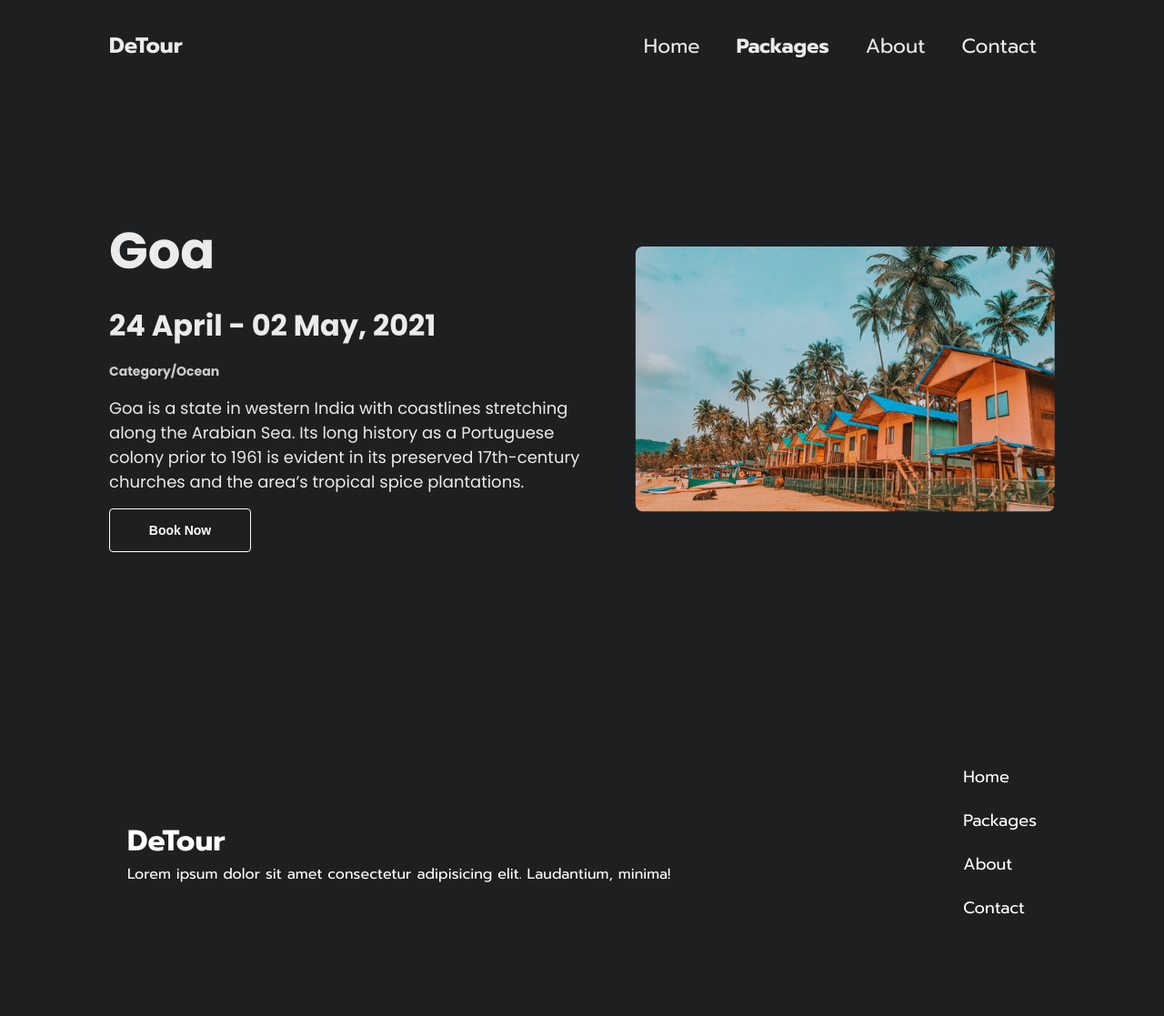
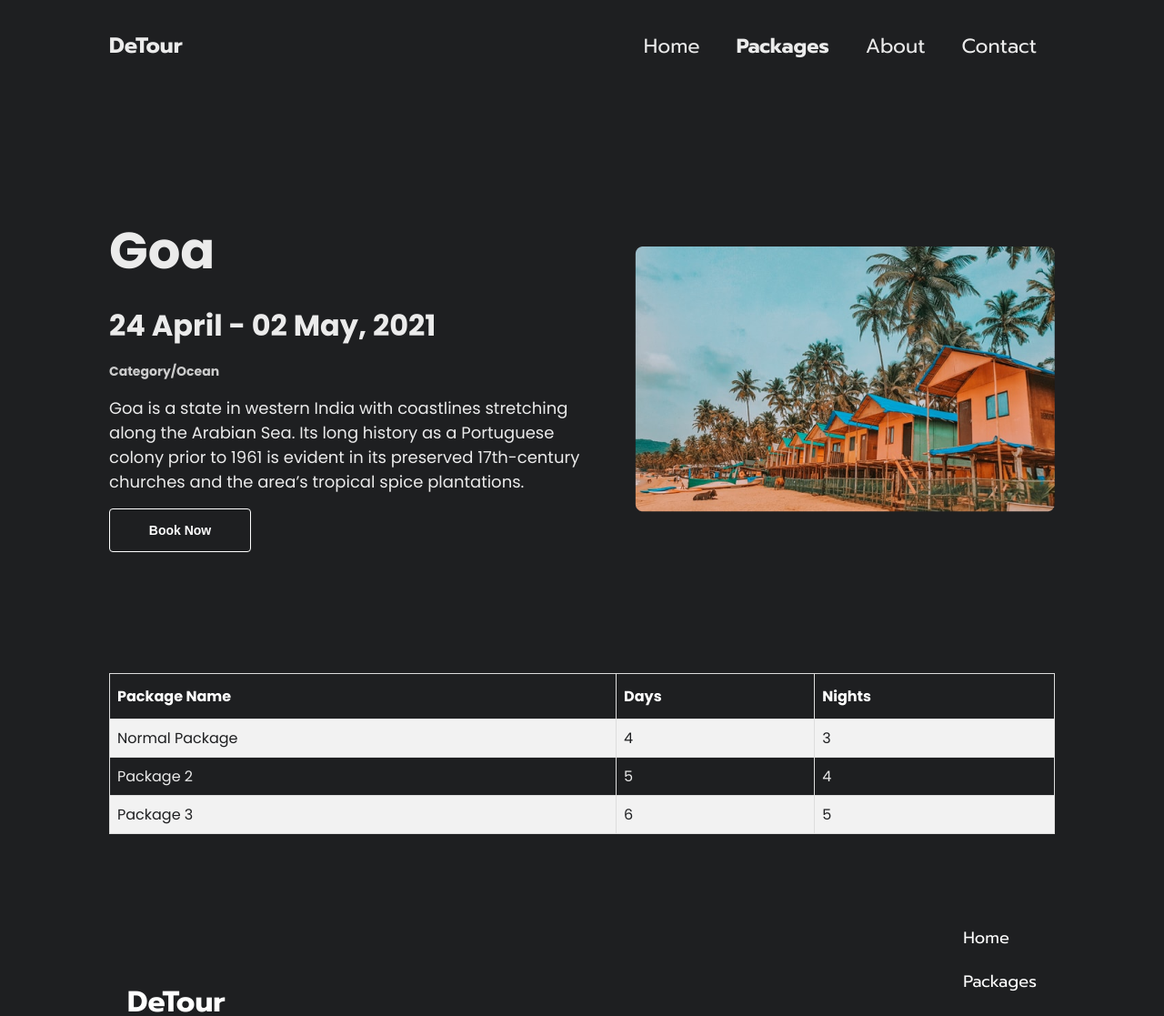
Before and after one commit to Saketkhare2000/DeTour, a plain HTML site: page pages/explore.html in a window 1280 px wide. Shown: the top 1117 px of the page at 91% size. Before the commit the page ends 1082 px from the top, so only its background shows below. Drawn offline with Linux system fonts and the light colour scheme.

Commit message:
table added

```diff
--- a/pages/explore.html
+++ b/pages/explore.html
@@ -65,6 +65,28 @@
           <img src="/images/Goa.png" alt="Goa" />
         </div>
       </div>
+      <table class="packages">
+        <tr>
+          <th>Package Name</th>
+          <th>Days</th>
+          <th>Nights</th>
+        </tr>
+        <tr>
+          <td>Normal Package</td>
+          <td>4</td>
+          <td>3</td>
+        </tr>
+        <tr>
+          <td>Package 2</td>
+          <td>5</td>
+          <td>4</td>
+        </tr>
+        <tr>
+          <td>Package 3</td>
+          <td>6</td>
+          <td>5</td>
+        </tr>
+      </table>
     </main>
     <footer>
       <div class="footer-content">
--- a/styles/explore.css
+++ b/styles/explore.css
@@ -53,3 +53,34 @@
   background: #fff;
   color: #1e1f21;
 }
+.packages {
+  font-family: "Poppins", sans-serif;
+  border-collapse: collapse;
+  width: 100%;
+}
+
+.packages td,
+.packages th,
+tr {
+  border: 1px solid #ddd;
+  padding: 8px;
+  transition: all 0.1s ease-out;
+}
+
+.packages tr:nth-child(even) {
+  background-color: #f2f2f2;
+  color: #1e1f21;
+}
+
+.packages tr:hover th {
+  background-color: #ddd;
+
+  color: #1e1f21;
+}
+
+.packages th {
+  padding-top: 12px;
+  padding-bottom: 12px;
+  text-align: left;
+  color: white;
+}
```
